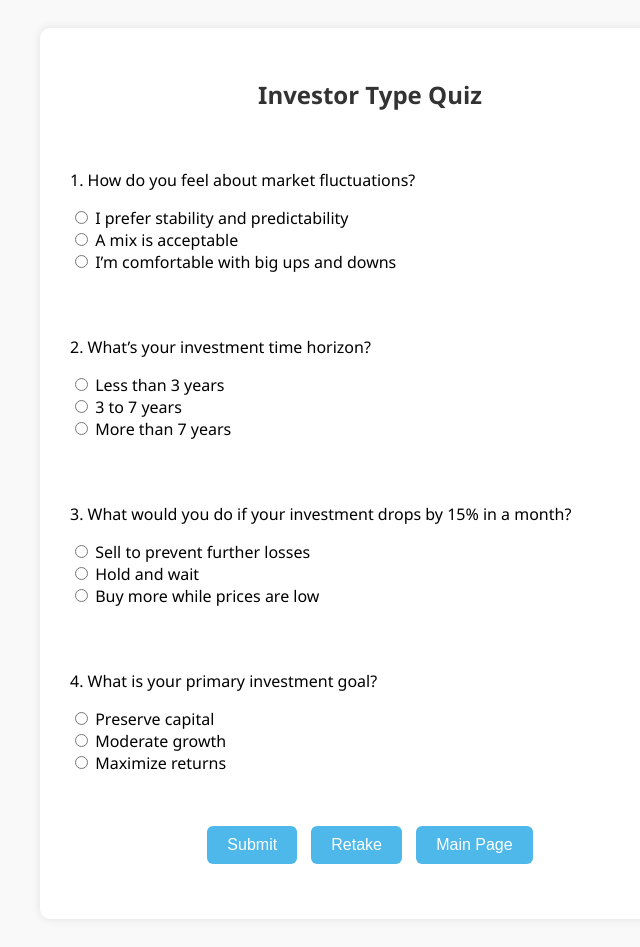
After one commit to Panda-the-Pooh/6802group, a Flask app: page /investor_test in a window 1280 px wide. The commit adds this page. Shown: the whole page, without its empty margins (270-910 px from the left). Run offline with Flask 3, Linux system fonts and the light colour scheme.

Commit message:
add investor test

```diff
--- a/app.py
+++ b/app.py
@@ -63,18 +63,10 @@ def foodexp_pred():
     return(render_template("foodexp_pred.html", r=(q*0.4851)+147.4))
 
 
-## ethical test
-@app.route("/ethical_test", methods=["GET", "POST"])
-def ethical_test():
-    return(render_template("ethical_test.html"))
-
-@app.route("/test_result", methods=["GET", "POST"])
-def test_result():
-    answer = request.form.get("answer")
-    if answer == "false":
-        return(render_template("pass.html"))
-    elif answer == "true":
-        return(render_template("fail.html"))
+## investor test
+@app.route("/investor_test", methods=["GET", "POST"])
+def investor_test():
+    return render_template("investor_test.html")
 
 
 ## FAQ
--- /dev/null
+++ b/templates/investor_test.html
@@ -0,0 +1,130 @@
+<!DOCTYPE html>
+<html>
+<head>
+    <meta charset="UTF-8">
+    <title>Investor Type Test</title>
+    <meta name="viewport" content="width=device-width, initial-scale=1.0">
+    <style>
+        body {
+            font-family: "Segoe UI", sans-serif;
+            background-color: #f9f9f9;
+            padding: 20px;
+        }
+
+        .container {
+            max-width: 600px;
+            margin: auto;
+            background: white;
+            border-radius: 10px;
+            box-shadow: 0 0 10px rgba(0,0,0,0.1);
+            padding: 30px;
+        }
+
+        h2 {
+            text-align: center;
+            color: #333;
+        }
+
+        .question {
+            margin-bottom: 25px;
+        }
+
+        .btn {
+            display: inline-block;
+            padding: 10px 20px;
+            background-color: #4eb8ea;
+            color: white;
+            border: none;
+            border-radius: 6px;
+            cursor: pointer;
+            font-size: 16px;
+            margin: 5px;
+        }
+
+        .btn:hover {
+            background-color: #4eb8ea;
+        }
+
+        #result {
+            margin-top: 20px;
+            font-weight: bold;
+            text-align: center;
+            color: #444;
+        }
+    </style>
+</head>
+
+<body>
+    <div class="container">
+        <h2>Investor Type Quiz</h2><br>
+
+        <div class="question">
+            <p>1. How do you feel about market fluctuations?</p>
+            <input type="radio" name="q1" value="1"> I prefer stability and predictability<br>
+            <input type="radio" name="q1" value="2"> A mix is acceptable<br>
+            <input type="radio" name="q1" value="3"> I’m comfortable with big ups and downs<br>
+        </div><br>
+
+        <div class="question">
+            <p>2. What’s your investment time horizon?</p>
+            <input type="radio" name="q2" value="1"> Less than 3 years<br>
+            <input type="radio" name="q2" value="2"> 3 to 7 years<br>
+            <input type="radio" name="q2" value="3"> More than 7 years<br>
+        </div><br>
+
+        <div class="question">
+            <p>3. What would you do if your investment drops by 15% in a month?</p>
+            <input type="radio" name="q3" value="1"> Sell to prevent further losses<br>
+            <input type="radio" name="q3" value="2"> Hold and wait<br>
+            <input type="radio" name="q3" value="3"> Buy more while prices are low<br>
+        </div><br>
+
+        <div class="question">
+            <p>4. What is your primary investment goal?</p>
+            <input type="radio" name="q4" value="1"> Preserve capital<br>
+            <input type="radio" name="q4" value="2"> Moderate growth<br>
+            <input type="radio" name="q4" value="3"> Maximize returns<br>
+        </div><br>
+
+        <div style="text-align: center;">
+            <button class="btn" onclick="calculateScore()">Submit</button>
+            <button class="btn" onclick="location.reload()">Retake</button>
+            <button class="btn" onclick="window.location.href='/main'">Main Page</button>
+        </div>
+
+        <p id="result"></p>
+    </div>
+
+    <script>
+        function calculateScore() {
+            let score = 0;
+            let allAnswered = true;
+
+            for (let i = 1; i <= 4; i++) {
+                let answer = document.querySelector('input[name="q' + i + '"]:checked');
+                if (!answer) {
+                    allAnswered = false;
+                    break;
+                }
+                score += parseInt(answer.value);
+            }
+
+            if (!allAnswered) {
+                alert("Oops! You missed some questions. Please answer all questions before submitting.");
+                return;
+            }
+
+            let resultText = "";
+            if (score <= 5) {
+                resultText = "Your investor type is: 👨‍💻Conservative";
+            } else if (score <= 8) {
+                resultText = "Your investor type is: 🤵Balanced";
+            } else {
+                resultText = "Your investor type is: 🏃Aggressive";
+            }
+
+            document.getElementById("result").innerText = resultText + " (Score: " + score + ")";
+        }
+    </script>
+</body>
+</html>
--- a/templates/main.html
+++ b/templates/main.html
@@ -19,8 +19,8 @@
             <input type="submit" value="Prediction Food Exp JS2">
         </form>
 
-        <form action="/ethical_test" method="POST">
-            <input type="submit" value="Ethical Test for Employee">
+        <form action="/investor_test" method="POST">
+            <input type="submit" value="Investor Test">
         </form>
 
         <form action="/FAQ" method="POST">
```
Also changed, not shown: templates/ethical_test.html (deleted, +0 -22 lines), templates/fail.html (deleted, +0 -17 lines), templates/pass.html (deleted, +0 -17 lines), user.db (added).
